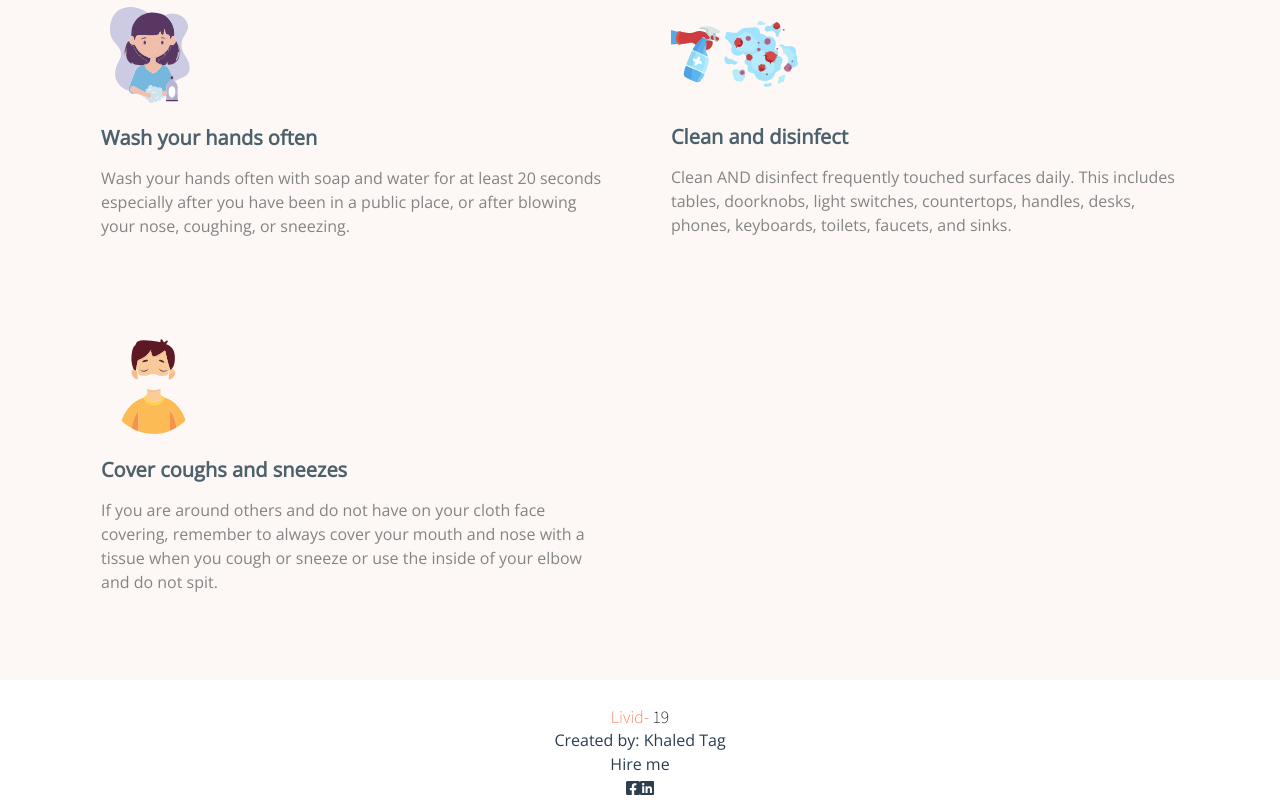
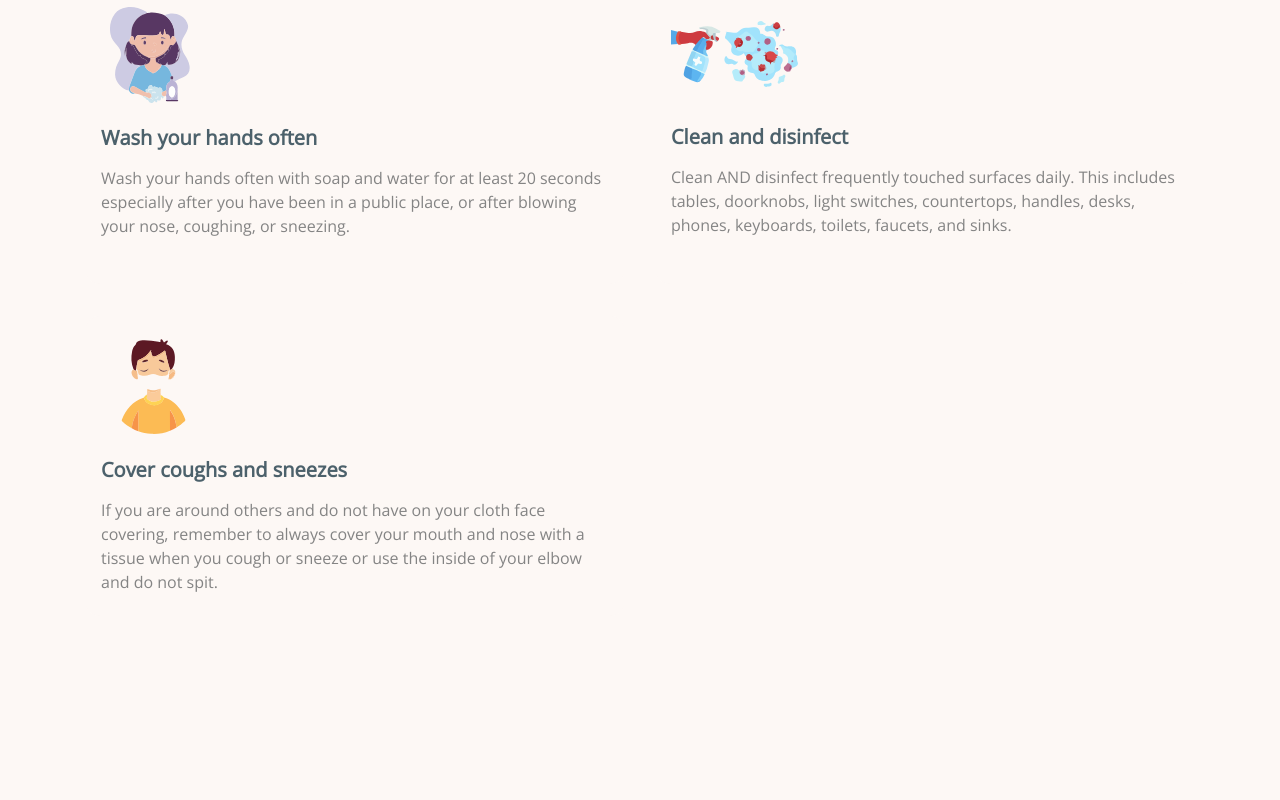
Before and after one commit to khaledtag98/covid-19, a Vue app: page / in a window 1280 px wide. Shown: the part 1240-2040 px from the top of the page. After the commit the page ends 1920 px from the top, so only its background shows below. Built offline with nearby package versions, Linux system fonts and the light colour scheme; no server answers.

Commit message:
Update NavBar.vue

```diff
--- a/src/components/NavBar.vue
+++ b/src/components/NavBar.vue
@@ -1,7 +1,7 @@
 <template>
   <section>
     <div >
-      <Footer />
+      <!-- <Footer /> -->
     </div>
     <div  id="act" class="d-flex justify-content-between NavBar-bottom d-sm-none d-block" >
       <div
@@ -30,11 +30,11 @@
 </template>
 
 <script>
-import Footer from '@/components/Footer.vue';
+// import Footer from '@/components/Footer.vue';
 export default {
   name: "NavBar",
   components:{
-    Footer
+    // Footer
   },
   data() {
     return {};
```
